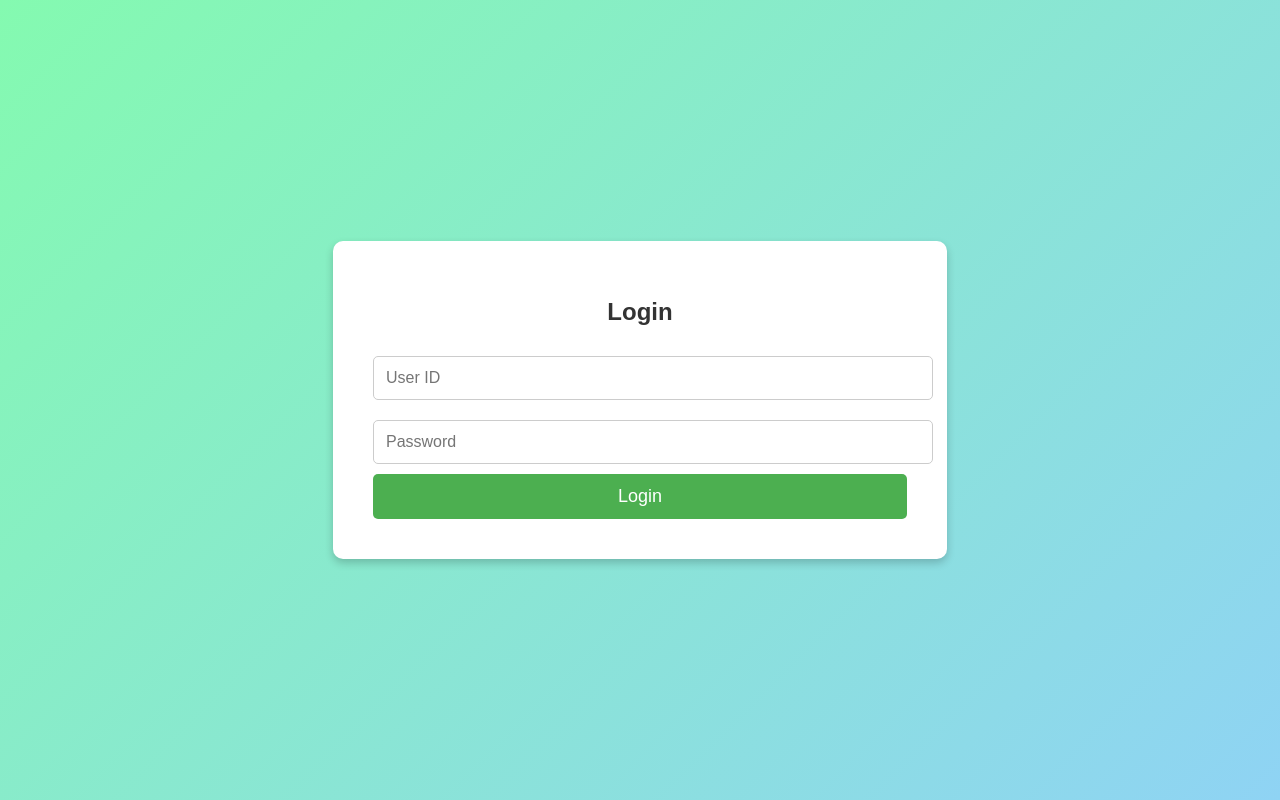
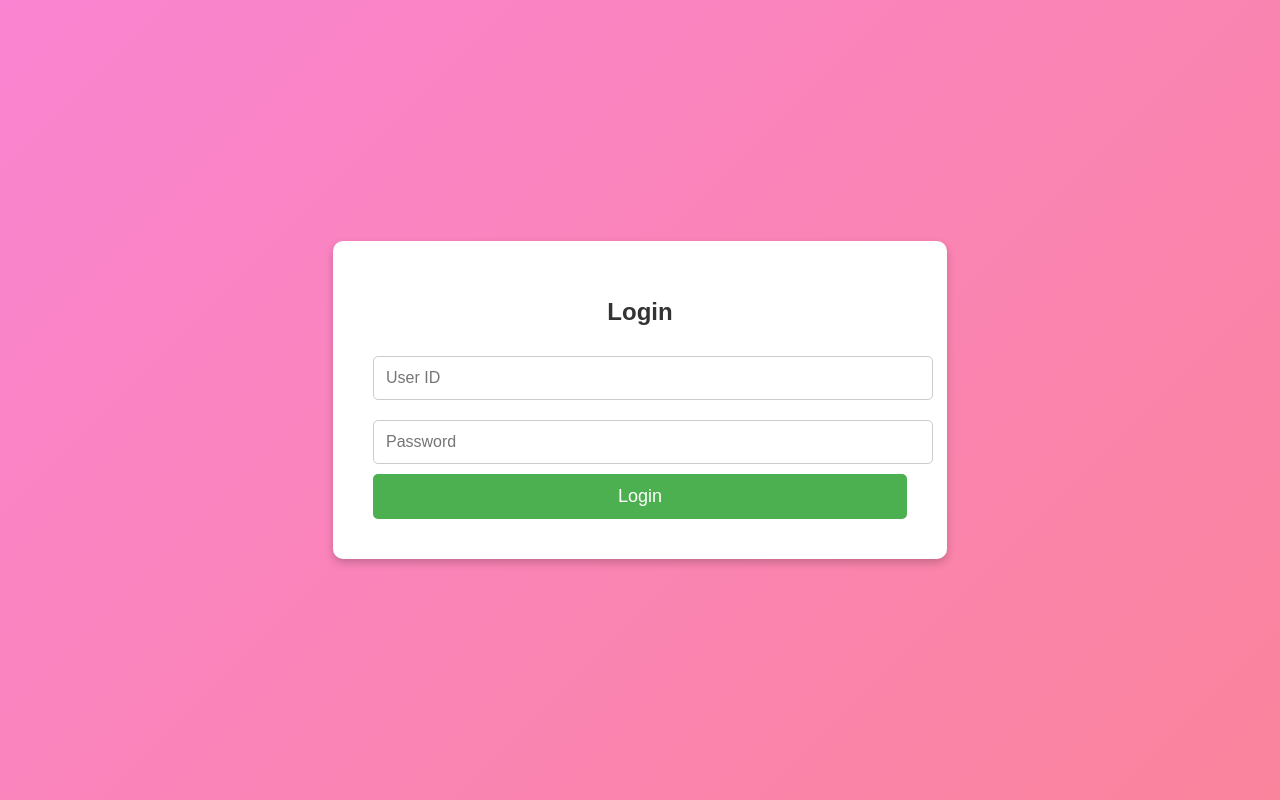
Before and after one commit to manojbg/fir-frontend, a React (Create React App) app: page / in a window 1280 px wide. Built offline with nearby package versions, Linux system fonts and the light colour scheme.

Commit message:
change in css

```diff
--- a/src/components/Login.js
+++ b/src/components/Login.js
@@ -1,9 +1,20 @@
-import React, { useState } from 'react';
+import React, { useEffect, useState } from 'react';
 import { useNavigate } from 'react-router-dom';
 import apiService from '../services/apiService';
 import '../styles/Login.css';
 
 const Login = () => {
+
+  useEffect(() => {
+    // Add class to the body tag for this page
+    document.body.classList.add('login-container-body');
+
+    // Cleanup by removing the class when the component unmounts
+    return () => {
+      document.body.classList.remove('login-container-body');
+    };
+  }, []);
+
   const [credentials, setCredentials] = useState({
     userId: '',
     password: '',
--- a/src/styles/Login.css
+++ b/src/styles/Login.css
@@ -2,6 +2,16 @@ body {
     margin: 0;
     font-family: 'Arial', sans-serif;
     background: linear-gradient(135deg, #84fab0, #8fd3f4);
+    height: 100vh;
+    display: flex;
+    justify-content: center;
+    align-items: center;
+  }
+
+  .login-container-body {
+    margin: 0;
+    font-family: 'Arial', sans-serif;
+    background: linear-gradient(135deg, #fa84d1, #fa849c);
     height: 100vh;
     display: flex;
     justify-content: center;
```
